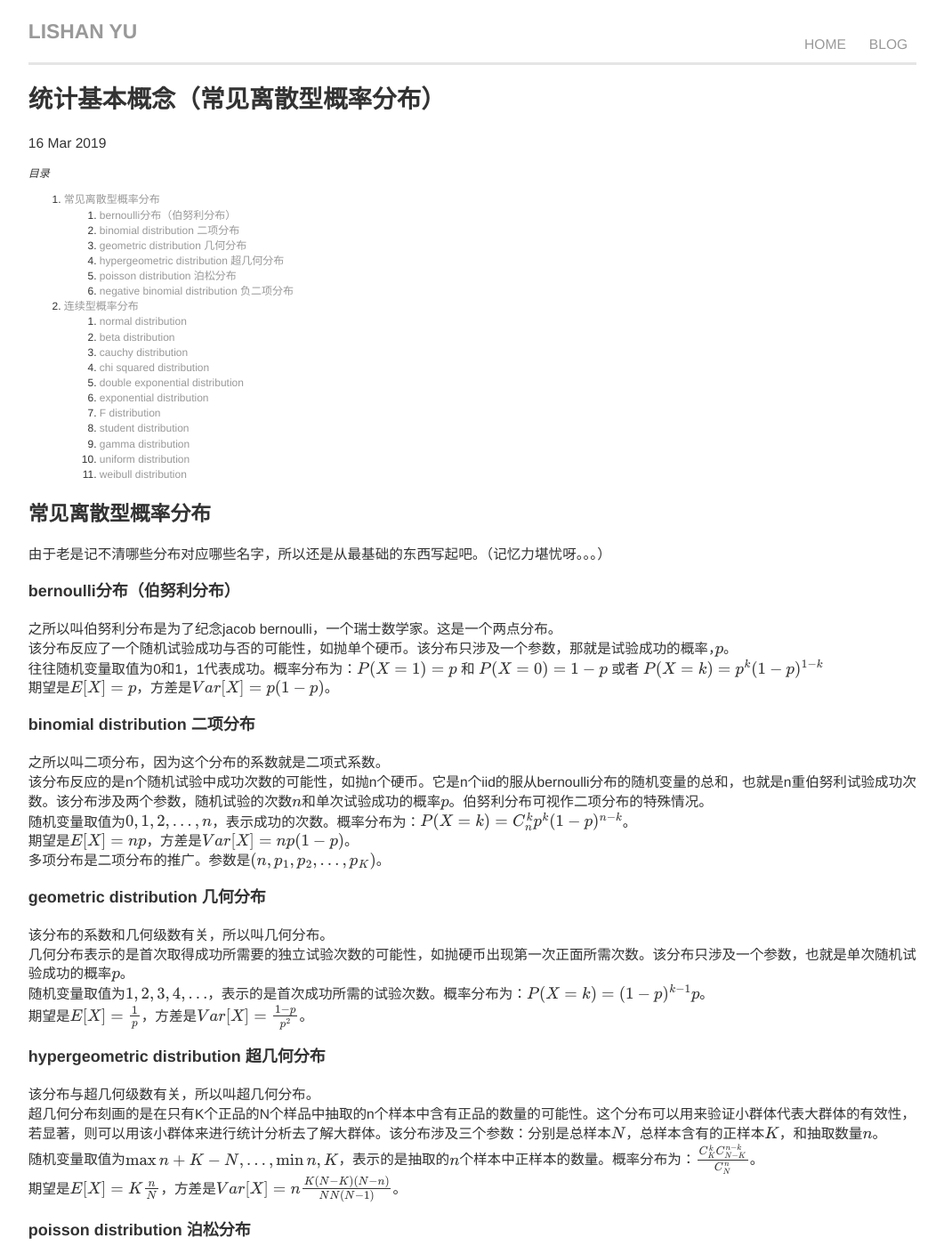
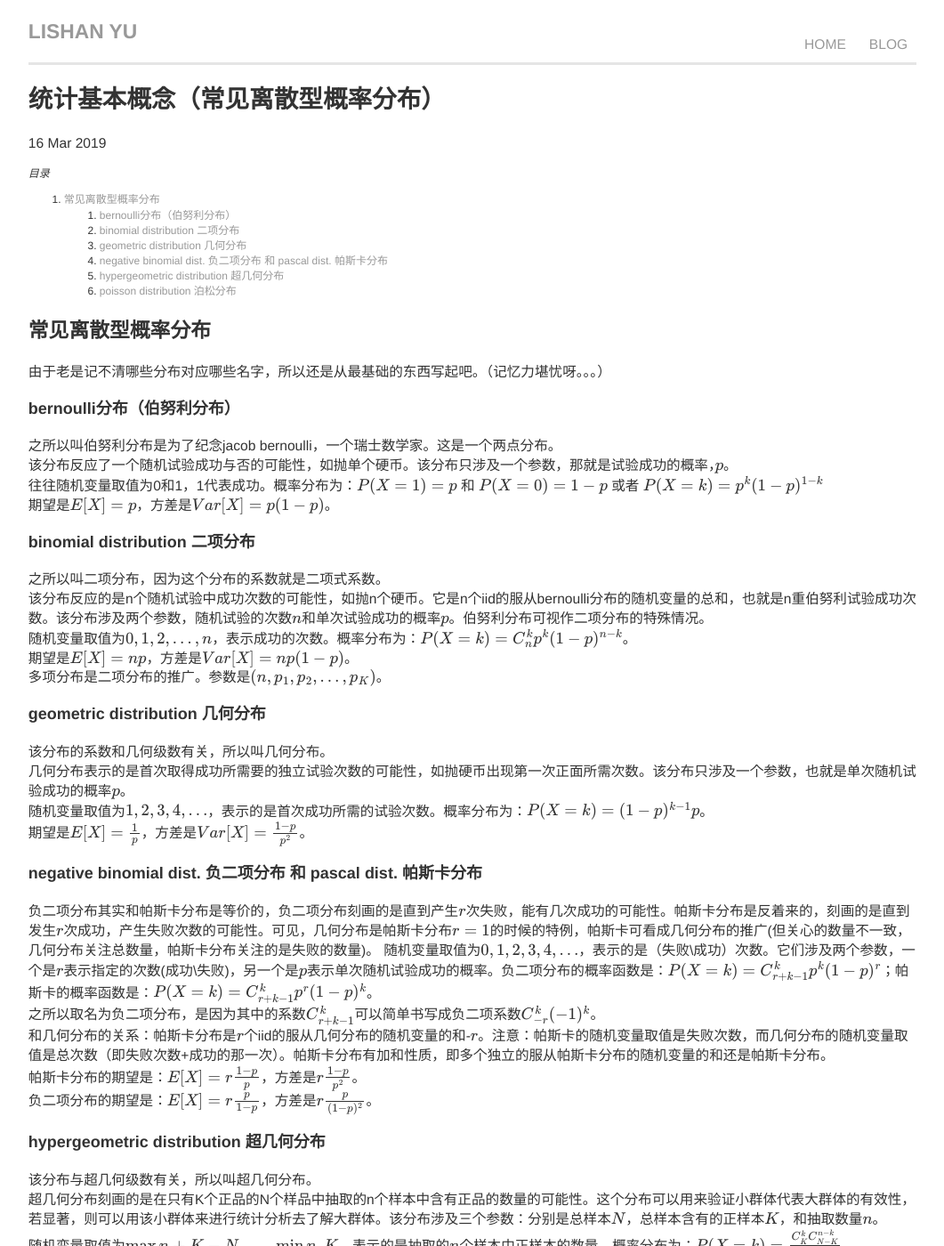
Before and after one commit to Lishany/Lishany.github.io, a Jekyll site: the page built from _posts/2019-03-16-statistical-concepts-2.markdown, in a window 1280 px wide and 1400 px high. Shown: the whole window at 89% size, without its empty margins (109-1170 px from the left). Built offline with Jekyll 4.4.1, drawn with Linux system fonts in a browser that asks for light colours; formulas are drawn with MathJax 3; comment, search, counter and statistics services are not loaded; some of the changed text lies outside the part shown.

Commit message:
the third

```diff
--- a/CNAME
+++ /dev/null
@@ -1 +0,0 @@
-Lishany.github.io
--- a/_posts/2019-03-16-statistical-concepts-2.markdown
+++ b/_posts/2019-03-16-statistical-concepts-2.markdown
@@ -27,10 +27,18 @@ categories: statistical-concepts
 随机变量取值为$\{1,2,3,4,\dots\}$，表示的是首次成功所需的试验次数。概率分布为：$P(X=k) = (1-p)^{k-1}p$。
 期望是$E[X]=\frac{1}{p}$，方差是$Var[X]=\frac{1-p}{p^2}$。
 
+### negative binomial dist. 负二项分布 和 pascal dist. 帕斯卡分布
+负二项分布其实和帕斯卡分布是等价的，负二项分布刻画的是直到产生$r$次失败，能有几次成功的可能性。帕斯卡分布是反着来的，刻画的是直到发生$r$次成功，产生失败次数的可能性。可见，几何分布是帕斯卡分布$r=1$的时候的特例，帕斯卡可看成几何分布的推广(但关心的数量不一致，几何分布关注总数量，帕斯卡分布关注的是失败的数量)。
+随机变量取值为$\{0,1,2,3,4,\dots\}$，表示的是（失败\成功）次数。它们涉及两个参数，一个是$r$表示指定的次数(成功\失败)，另一个是$p$表示单次随机试验成功的概率。负二项分布的概率函数是：$P(X=k) = C_{r+k-1}^k p^{k} (1-p)^{r}$；帕斯卡的概率函数是：$P(X=k) = C_{r+k-1}^k p^r (1-p)^{k}$。
+之所以取名为负二项分布，是因为其中的系数$C_{r+k-1}^k$可以简单书写成负二项系数$C_{-r}^k (-1)^k$。
+和几何分布的关系：帕斯卡分布是$r$个iid的服从几何分布的随机变量的和-$r$。注意：帕斯卡的随机变量取值是失败次数，而几何分布的随机变量取值是总次数（即失败次数+成功的那一次）。帕斯卡分布有加和性质，即多个独立的服从帕斯卡分布的随机变量的和还是帕斯卡分布。
+帕斯卡分布的期望是：$E[X] = r\frac{1-p}{p}$，方差是$r\frac{1-p}{p^2}$。
+负二项分布的期望是：$E[X] = r\frac{p}{1-p}$，方差是$r\frac{p}{(1-p)^2}$。
+
 ### hypergeometric distribution 超几何分布
 该分布与超几何级数有关，所以叫超几何分布。
 超几何分布刻画的是在只有K个正品的N个样品中抽取的n个样本中含有正品的数量的可能性。这个分布可以用来验证小群体代表大群体的有效性，若显著，则可以用该小群体来进行统计分析去了解大群体。该分布涉及三个参数：分别是总样本$N$，总样本含有的正样本$K$，和抽取数量$n$。
-随机变量取值为$\{ \max{n+K-N},\dots,\min{n,K}\}$，表示的是抽取的$n$个样本中正样本的数量。概率分布为：$\frac{C_{K}^k C_{N-K}^{n-k}}{C_N^n}$。
+随机变量取值为$\{ \max{n+K-N},\dots,\min{n,K}\}$，表示的是抽取的$n$个样本中正样本的数量。概率分布为：$P(X=k) = \frac{C_{K}^k C_{N-K}^{n-k}}{C_N^n}$。
 期望是$E[X] = K\frac{n}{N}$，方差是$Var[X]=n\frac{K(N-K)(N-n)}{N N (N-1)}$。
 
 ### poisson distribution 泊松分布
@@ -40,30 +48,3 @@ categories: statistical-concepts
 期望是$E[X] = Var[X] = \lambda$。
 泊松分布是在一定的假设下成立的，特别地，它是二项分布的极限，在固定区间内细分成$n$份，每个小区间都有随机事件发生可能，当$n$趋于极限时，极限分布就是泊松分布（$\lambda = np$）。公式如下：
 $$P(X=k) = C_n^{k} p^k(1-p)^{n-k} = C_n^{k} \frac{\lambda}{n}^k (1-\frac{\lambda}{n})^{n-k} = \frac{\lambda^k}{k!}\left( 1-\frac{\lambda}{n} \right)^n \frac{n(n-1)\dots (n-k+1)}{n^k} \left( 1-\frac{\lambda}{n} \right)^{-k} \rightarrow \frac{\lambda^{k}e^{-\lambda}}{k!}$$
-
-
-### negative binomial distribution 负二项分布
-
-## 连续型概率分布
-
-### normal distribution
-
-### beta distribution
-
-### cauchy distribution
-
-### chi squared distribution
-
-### double exponential distribution
-
-### exponential distribution
-
-### F distribution
-
-### student distribution
-
-### gamma distribution
-
-### uniform distribution
-
-### weibull distribution
```
Also changed, not shown: _posts/2019-03-18-memorandum.markdown (added, +13 -0 lines), _posts/2019-03-20-statistical-concepts-3.markdown (added, +41 -0 lines).
